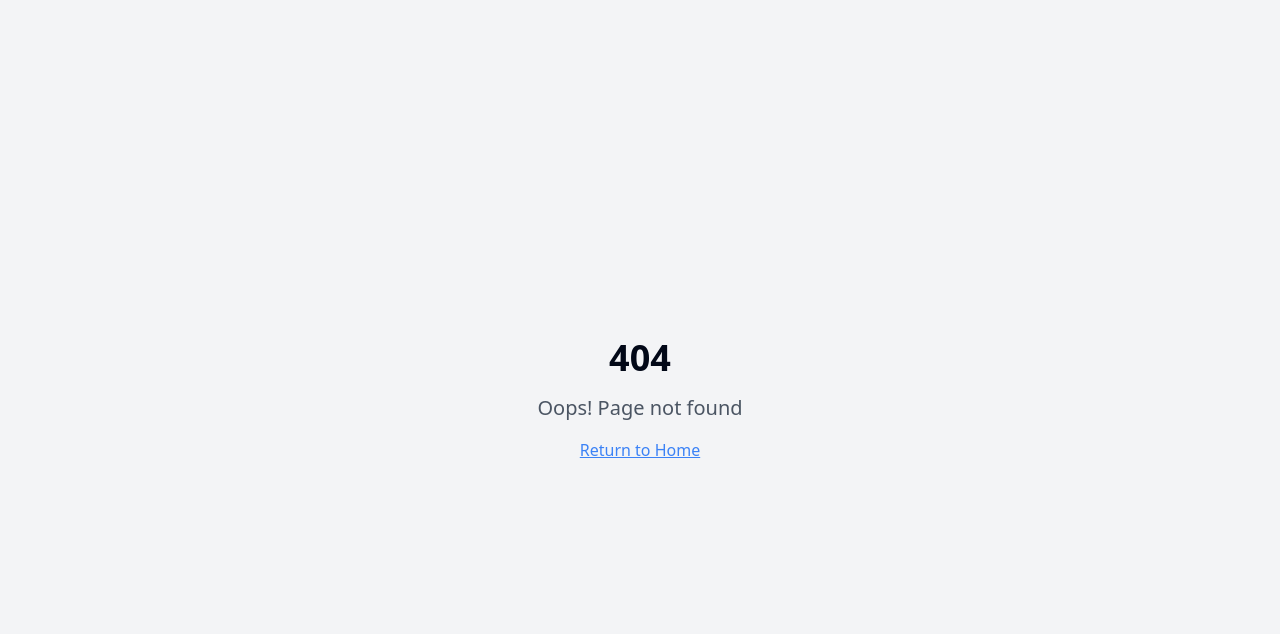
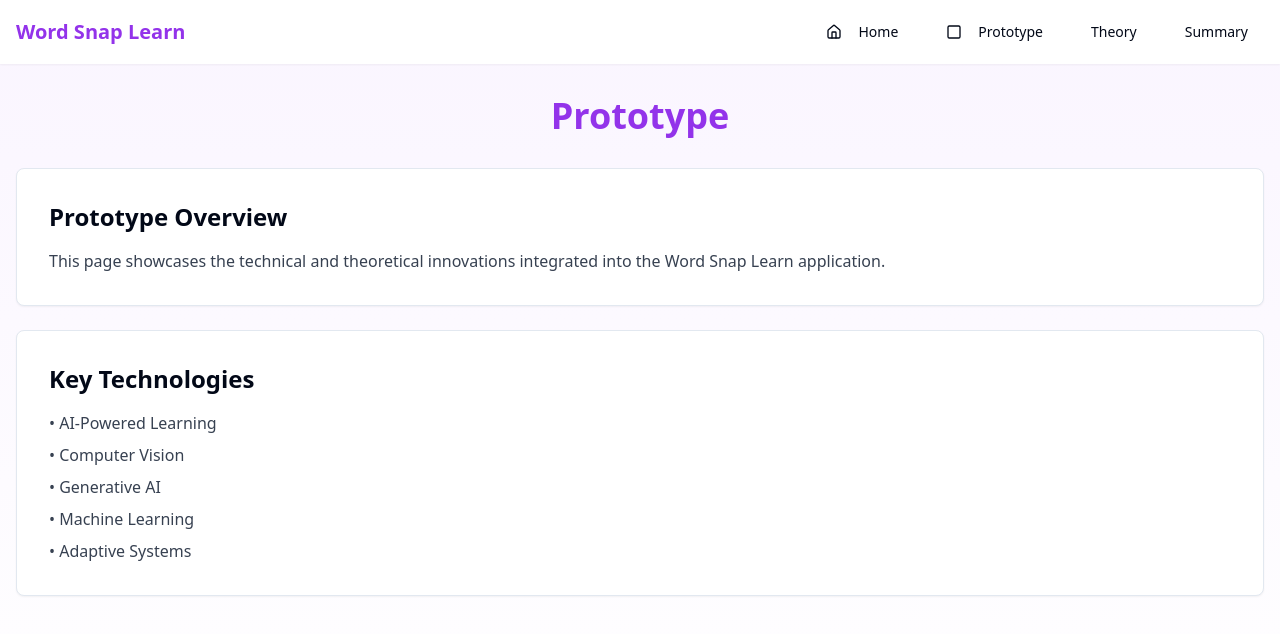
Before and after one commit to nijie3537/word-snap-website, a React (Vite) app: page /prototype in a window 1280 px wide. Before the commit this address had no page. Shown: the top 634 px of the page. Built offline with nearby package versions, Linux system fonts and the light colour scheme.

Commit message:
Add prototype link to navigation
Add a link to the prototype page in the navigation bar, next to the home button.

```diff
--- a/src/App.tsx
+++ b/src/App.tsx
@@ -8,6 +8,7 @@ import Index from "./pages/Index";
 import Theory from "./pages/Theory";
 import Summary from "./pages/Summary";
 import NotFound from "./pages/NotFound";
+import Prototype from "./pages/Prototype";
 
 const queryClient = new QueryClient();
 
@@ -21,6 +22,7 @@ const App = () => (
           <Route path="/" element={<Index />} />
           <Route path="/theory" element={<Theory />} />
           <Route path="/summary" element={<Summary />} />
+          <Route path="/prototype" element={<Prototype />} />
           <Route path="*" element={<NotFound />} />
         </Routes>
       </BrowserRouter>
--- a/src/components/Navigation.tsx
+++ b/src/components/Navigation.tsx
@@ -1,6 +1,7 @@
 
 import { Link } from "react-router-dom";
 import { Button } from "./ui/button";
+import { Home, Square } from "lucide-react";
 
 const Navigation = () => {
   return (
@@ -12,7 +13,16 @@ const Navigation = () => {
           </Link>
           <div className="flex gap-4">
             <Link to="/">
-              <Button variant="ghost">Home</Button>
+              <Button variant="ghost">
+                <Home className="mr-2 h-4 w-4" />
+                Home
+              </Button>
+            </Link>
+            <Link to="/prototype">
+              <Button variant="ghost">
+                <Square className="mr-2 h-4 w-4" />
+                Prototype
+              </Button>
             </Link>
             <Link to="/theory">
               <Button variant="ghost">Theory</Button>
--- /dev/null
+++ b/src/pages/Prototype.tsx
@@ -0,0 +1,37 @@
+
+import Navigation from "@/components/Navigation";
+import { Card } from "@/components/ui/card";
+
+const Prototype = () => {
+  return (
+    <>
+      <Navigation />
+      <div className="min-h-screen bg-gradient-to-b from-purple-50 to-white py-12 pt-24">
+        <div className="container mx-auto px-4">
+          <h1 className="text-4xl font-bold mb-8 text-center text-purple-600">Prototype</h1>
+          <div className="space-y-6">
+            <Card className="p-8">
+              <h2 className="text-2xl font-semibold mb-4">Prototype Overview</h2>
+              <p className="text-gray-700">
+                This page showcases the technical and theoretical innovations
+                integrated into the Word Snap Learn application.
+              </p>
+            </Card>
+            <Card className="p-8">
+              <h2 className="text-2xl font-semibold mb-4">Key Technologies</h2>
+              <ul className="space-y-2 text-gray-700">
+                <li>• AI-Powered Learning</li>
+                <li>• Computer Vision</li>
+                <li>• Generative AI</li>
+                <li>• Machine Learning</li>
+                <li>• Adaptive Systems</li>
+              </ul>
+            </Card>
+          </div>
+        </div>
+      </div>
+    </>
+  );
+};
+
+export default Prototype;
```
